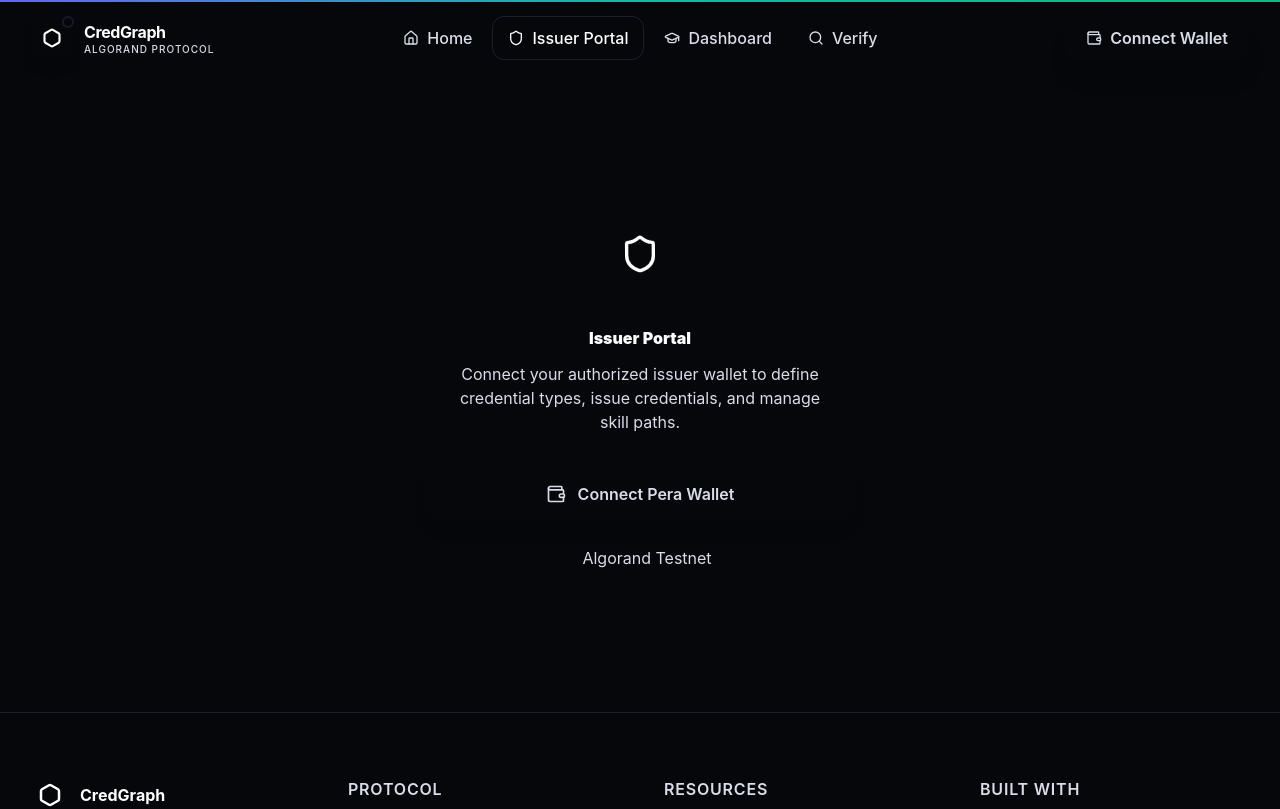
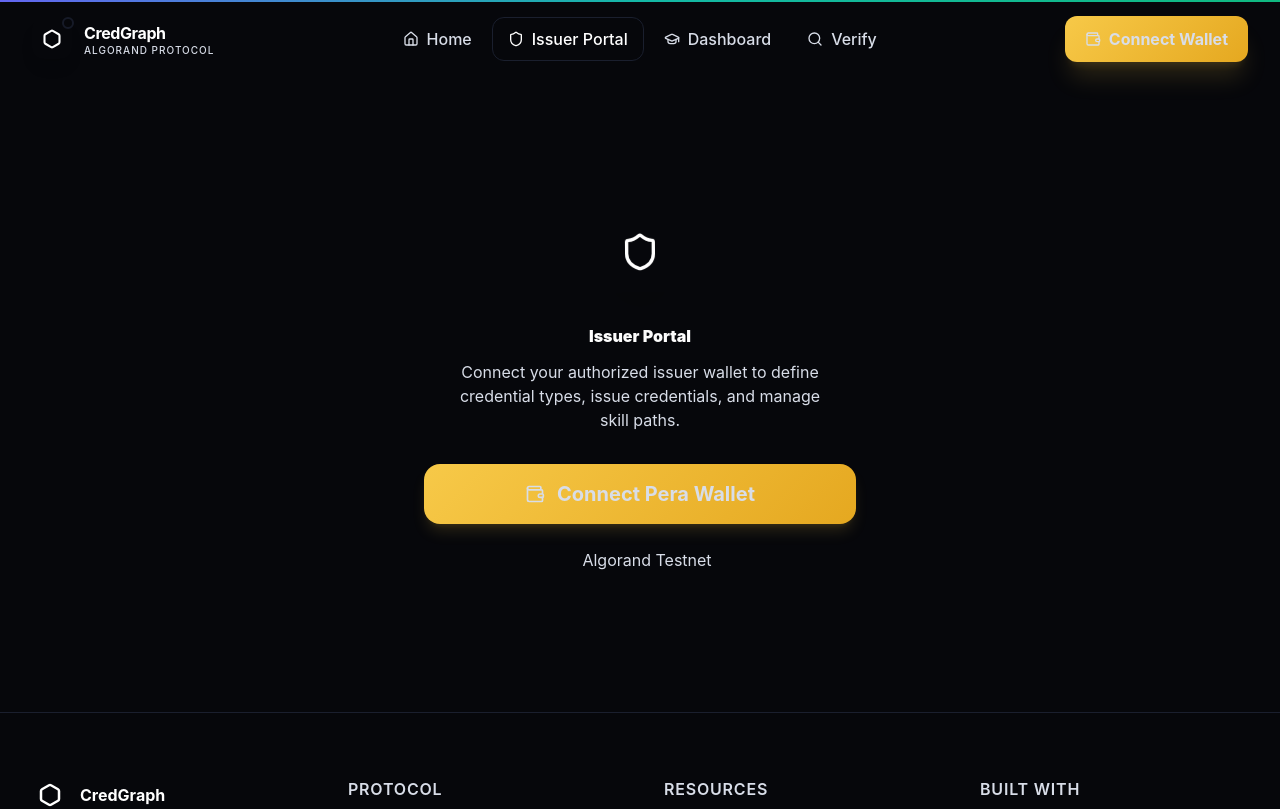
Before and after one commit to codewithayuu/credgraph, a Next.js app: page /issuer in a window 1280 px wide. Shown: the top 809 px of the page. Built offline with nearby package versions, Linux system fonts and the light colour scheme.

Commit message:
changed button and card ui

```diff
--- a/src/components/ui/Button.tsx
+++ b/src/components/ui/Button.tsx
@@ -6,35 +6,29 @@
 import { motion } from "framer-motion";
 
 interface ButtonProps extends React.ButtonHTMLAttributes<HTMLButtonElement> {
-  variant?: "primary" | "secondary" | "ghost" | "danger" | "accent" | "outline";
-  size?: "sm" | "md" | "lg" | "xl";
+  variant?: "primary" | "secondary" | "ghost" | "danger" | "success" | "outline";
+  size?: "xs" | "sm" | "md" | "lg" | "xl";
   loading?: boolean;
   icon?: React.ReactNode;
-  iconPosition?: "left" | "right";
-  glow?: boolean;
+  iconRight?: React.ReactNode;
   fullWidth?: boolean;
 }
 
-const variants = {
-  primary:
-    "bg-gradient-to-r from-brand-600 to-brand-500 hover:from-brand-500 hover:to-brand-400 text-white shadow-lg shadow-brand-500/25 hover:shadow-brand-500/40",
-  secondary:
-    "bg-dark-800 hover:bg-dark-700 text-dark-100 border border-dark-600/50 hover:border-dark-500/50",
-  ghost:
-    "bg-transparent hover:bg-dark-800/50 text-dark-300 hover:text-dark-100",
-  danger:
-    "bg-gradient-to-r from-red-600 to-red-500 hover:from-red-500 hover:to-red-400 text-white shadow-lg shadow-red-500/25",
-  accent:
-    "bg-gradient-to-r from-accent-600 to-accent-500 hover:from-accent-500 hover:to-accent-400 text-white shadow-lg shadow-accent-500/25",
-  outline:
-    "bg-transparent border-2 border-brand-500/50 hover:border-brand-400 text-brand-400 hover:text-brand-300 hover:bg-brand-500/5",
+const variantClasses = {
+  primary: "bg-gradient-gold text-void font-bold shadow-lg shadow-gold-500/15 hover:shadow-gold-500/30 hover:brightness-110 active:brightness-95",
+  secondary: "bg-surface-800 hover:bg-surface-700 text-surface-100 border border-surface-700/60 hover:border-surface-600",
+  ghost: "bg-transparent hover:bg-surface-800/60 text-surface-400 hover:text-surface-100",
+  danger: "bg-gradient-crimson text-white font-bold shadow-lg shadow-crimson-500/15 hover:shadow-crimson-500/25",
+  success: "bg-gradient-neon text-void font-bold shadow-lg shadow-neon-500/15 hover:shadow-neon-500/25",
+  outline: "bg-transparent border-2 border-gold-500/40 text-gold-400 hover:border-gold-400/70 hover:bg-gold-500/5",
 };
 
-const sizes = {
-  sm: "px-3 py-1.5 text-body-sm rounded-lg gap-1.5",
-  md: "px-5 py-2.5 text-body-md rounded-xl gap-2",
-  lg: "px-7 py-3.5 text-body-lg rounded-xl gap-2.5",
-  xl: "px-9 py-4 text-heading-md rounded-2xl gap-3",
+const sizeClasses = {
+  xs: "px-2.5 py-1 text-micro rounded-lg gap-1.5",
+  sm: "px-3.5 py-1.5 text-b3 rounded-lg gap-1.5",
+  md: "px-5 py-2.5 text-b2 rounded-xl gap-2",
+  lg: "px-7 py-3.5 text-b1 rounded-xl gap-2.5",
+  xl: "px-9 py-4 text-h3 rounded-2xl gap-3",
 };
 
 export const Button: React.FC<ButtonProps> = ({
@@ -43,8 +37,7 @@
   size = "md",
   loading = false,
   icon,
-  iconPosition = "left",
-  glow = false,
+  iconRight,
   fullWidth = false,
   className,
   disabled,
@@ -52,31 +45,24 @@
 }) => {
   return (
     <motion.button
-      whileHover={{ scale: disabled || loading ? 1 : 1.02 }}
-      whileTap={{ scale: disabled || loading ? 1 : 0.98 }}
+      whileHover={{ scale: disabled || loading ? 1 : 1.015 }}
+      whileTap={{ scale: disabled || loading ? 1 : 0.985 }}
       className={cn(
-        "relative inline-flex items-center justify-center font-semibold transition-all duration-300",
-        "focus:outline-none focus:ring-2 focus:ring-brand-500/40 focus:ring-offset-2 focus:ring-offset-dark-950",
-        "disabled:opacity-50 disabled:cursor-not-allowed disabled:hover:scale-100",
-        variants[variant],
-        sizes[size],
-        glow && "animate-pulse-glow",
+        "relative inline-flex items-center justify-center font-semibold transition-all duration-200",
+        "focus-visible:outline-none focus-visible:ring-2 focus-visible:ring-gold-500/30 focus-visible:ring-offset-2 focus-visible:ring-offset-void",
+        "disabled:opacity-40 disabled:cursor-not-allowed disabled:pointer-events-none",
+        variantClasses[variant],
+        sizeClasses[size],
         fullWidth && "w-full",
         className
       )}
       disabled={disabled || loading}
       {...(props as any)}
     >
-      {loading && (
-        <Loader2 className="w-4 h-4 animate-spin" />
-      )}
-      {!loading && icon && iconPosition === "left" && (
-        <span className="flex-shrink-0">{icon}</span>
-      )}
+      {loading && <Loader2 className="w-4 h-4 animate-spin" />}
+      {!loading && icon && <span className="flex-shrink-0">{icon}</span>}
       <span>{children}</span>
-      {!loading && icon && iconPosition === "right" && (
-        <span className="flex-shrink-0">{icon}</span>
-      )}
+      {!loading && iconRight && <span className="flex-shrink-0">{iconRight}</span>}
     </motion.button>
   );
 };
```
